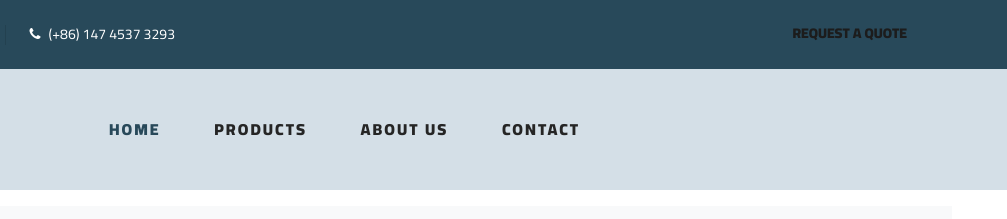
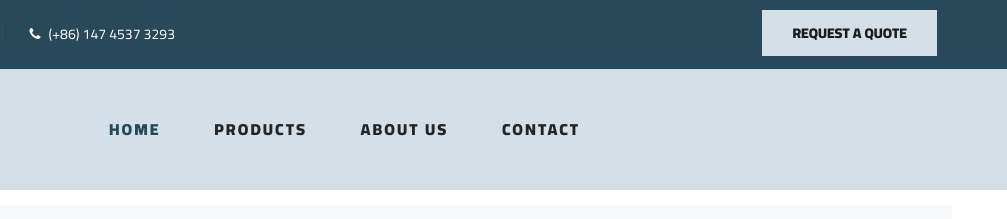
Before and after one commit to himanshumalik21/Jimei-Materials, a plain HTML site: page index.html in a window 1280 px wide. Shown: the top 219 px of the page, 273-1280 px from the left. Drawn offline with Linux system fonts and the light colour scheme.

Commit message:
Updated site header

```diff
--- a/css/style.css
+++ b/css/style.css
@@ -165,12 +165,12 @@ ol {
 
 .site-btn {
 	font-size: 14px;
-	color: #ffffff;
+	color: #28495a;
 	font-weight: 800;
 	text-transform: uppercase;
 	display: inline-block;
 	padding: 13px 30px 12px;
-	background: #28495a;
+	background: #d4dfe7;
 	border: none;
 }
 
```
